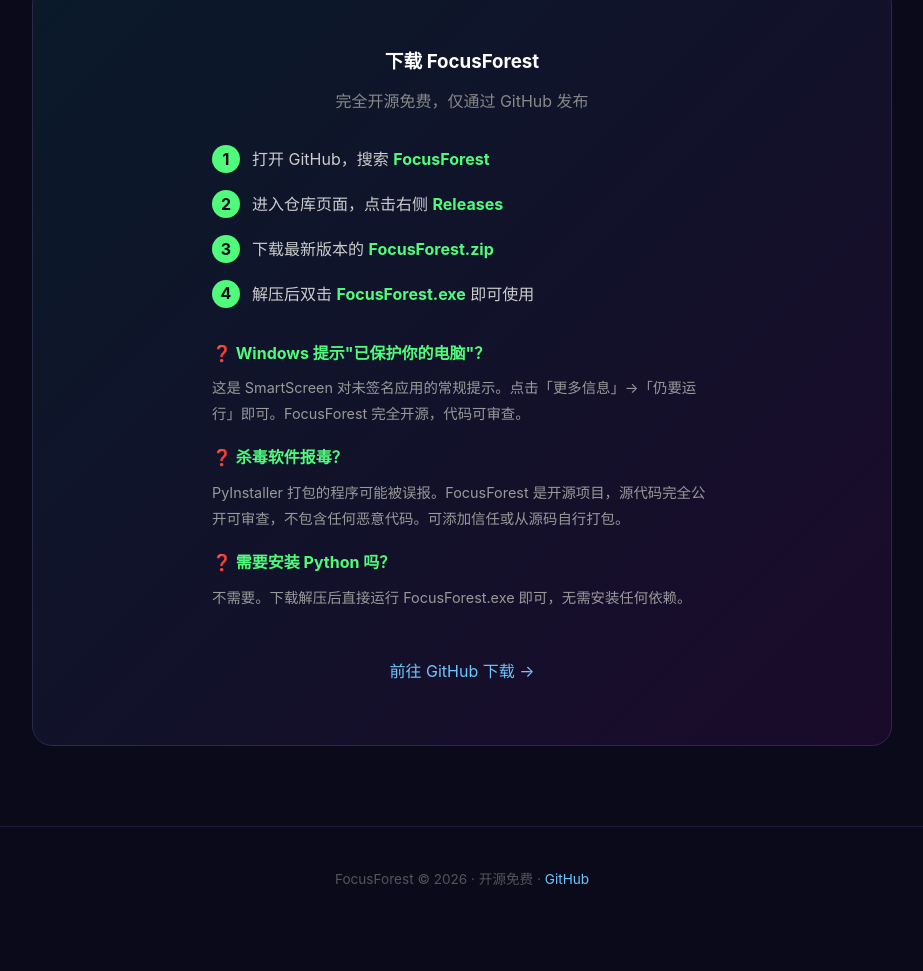
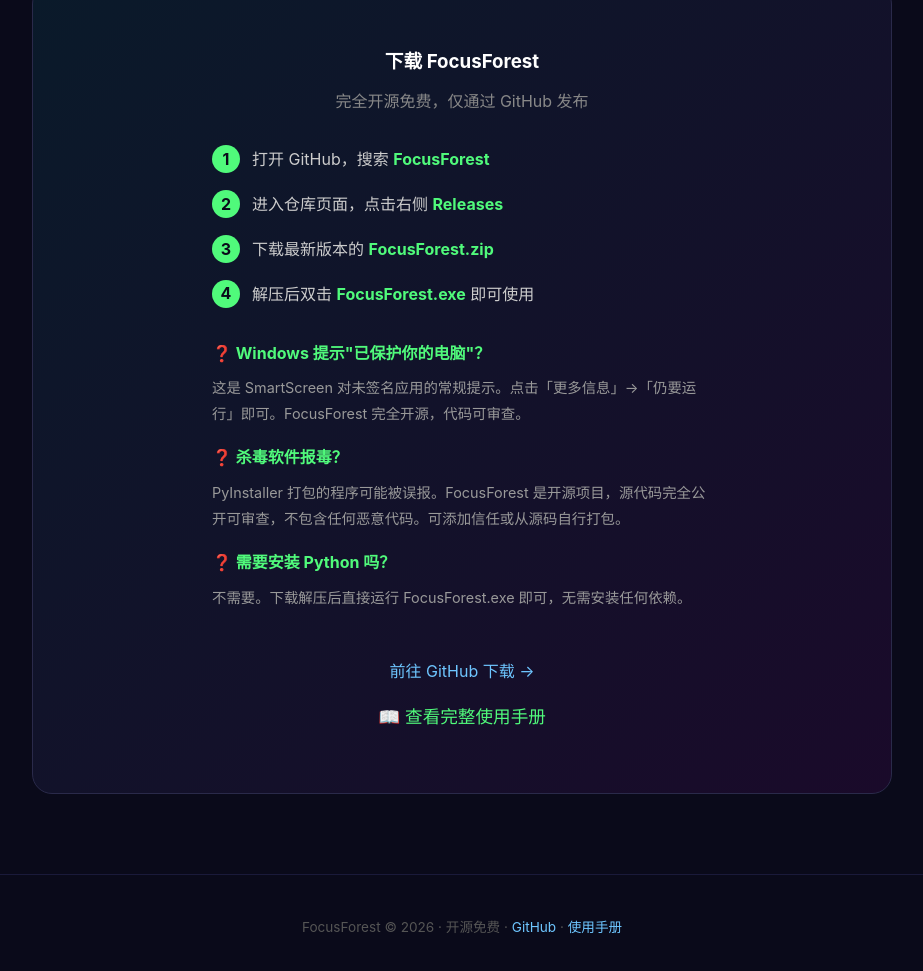
Before and after one commit to BC001-AI/FocusForest, a plain HTML site: page docs/index.html in a window 1280 px wide. Shown: the part 2390-3361 px from the top of the page, without its empty margins (178-1101 px from the left). Before the commit the page ends 3322 px from the top, so only its background shows below. Drawn offline with Linux system fonts and the light colour scheme.

Commit message:
docs: add user guide link to homepage

```diff
--- a/docs/index.html
+++ b/docs/index.html
@@ -165,11 +165,12 @@
         </div>
 
         <a href="https://github.com/BC001-AI/FocusForest/releases" class="cta" style="margin-top:30px;display:inline-block;">前往 GitHub 下载 →</a>
+        <p style="margin-top:16px;"><a href="user_guide.html" style="color:#50fa7b;font-size:1.1em;">📖 查看完整使用手册</a></p>
     </div>
 </div>
 
 <div class="footer">
-    <p>FocusForest © 2026 · 开源免费 · <a href="https://github.com/BC001-AI/FocusForest">GitHub</a></p>
+    <p>FocusForest © 2026 · 开源免费 · <a href="https://github.com/BC001-AI/FocusForest">GitHub</a> · <a href="user_guide.html">使用手册</a></p>
 </div>
 
 </body>
```
